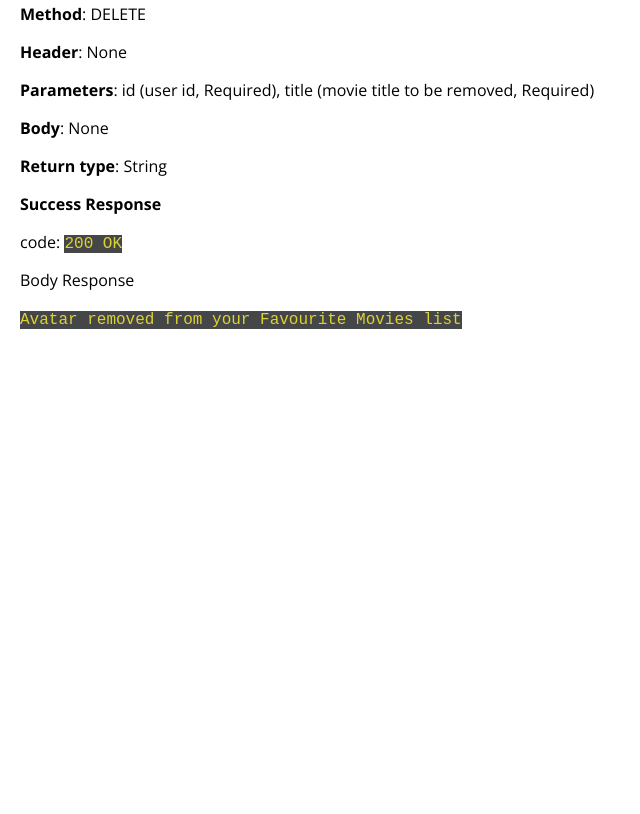
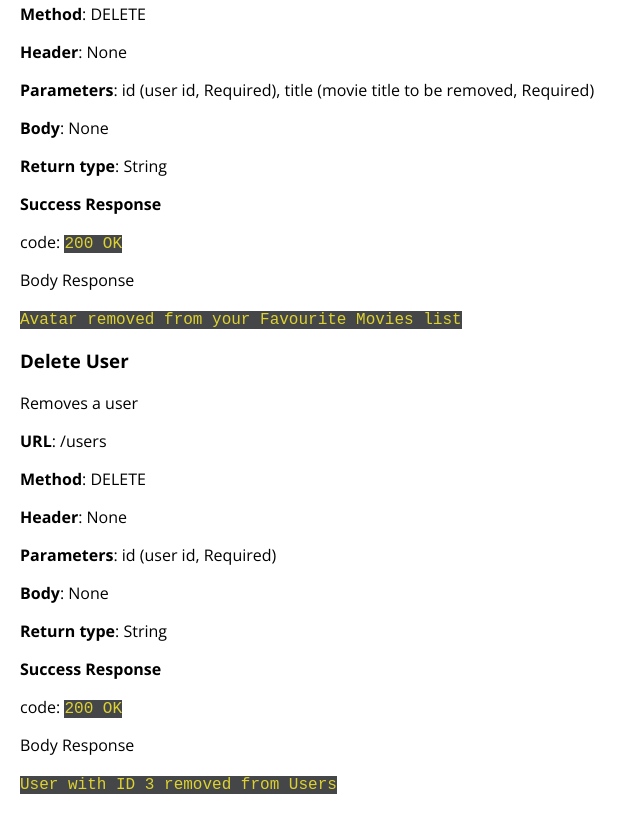
Before and after one commit to Mezekr/MeziFlix-app, a website: page public/documentation.html in a window 1280 px wide. Shown: the part 8117-8931 px from the top of the page, without its empty margins (0-640 px from the left). Before the commit the page ends 8466 px from the top, so only its background shows below. Drawn offline with nearby package versions, Linux system fonts and the light colour scheme.

Commit message:
add doc to user delete api endpoint

```diff
--- a/public/documentation.html
+++ b/public/documentation.html
@@ -421,6 +421,20 @@
                 <p>Body Response</p>
                 <code>Avatar removed from your Favourite Movies list</code>
             </div>
+            <div>
+                <h3>Delete User</h3>
+                <p>Removes a user </p>
+                <p><strong>URL</strong>: /users</p>
+                <p><strong>Method</strong>: DELETE</p>
+                <p><strong>Header</strong>: None </p>
+                <p><strong>Parameters</strong>: id (user id, Required)</p>
+                <p><strong>Body</strong>: None </p>
+                <p><strong>Return type</strong>: String </p>
+                <p><strong>Success Response</strong></p>
+                <p>code: <code> 200 OK</code></p>
+                <p>Body Response</p>
+                <code>User with ID 3 removed from Users</code>
+            </div>
 
         </div>
     </main>
```
